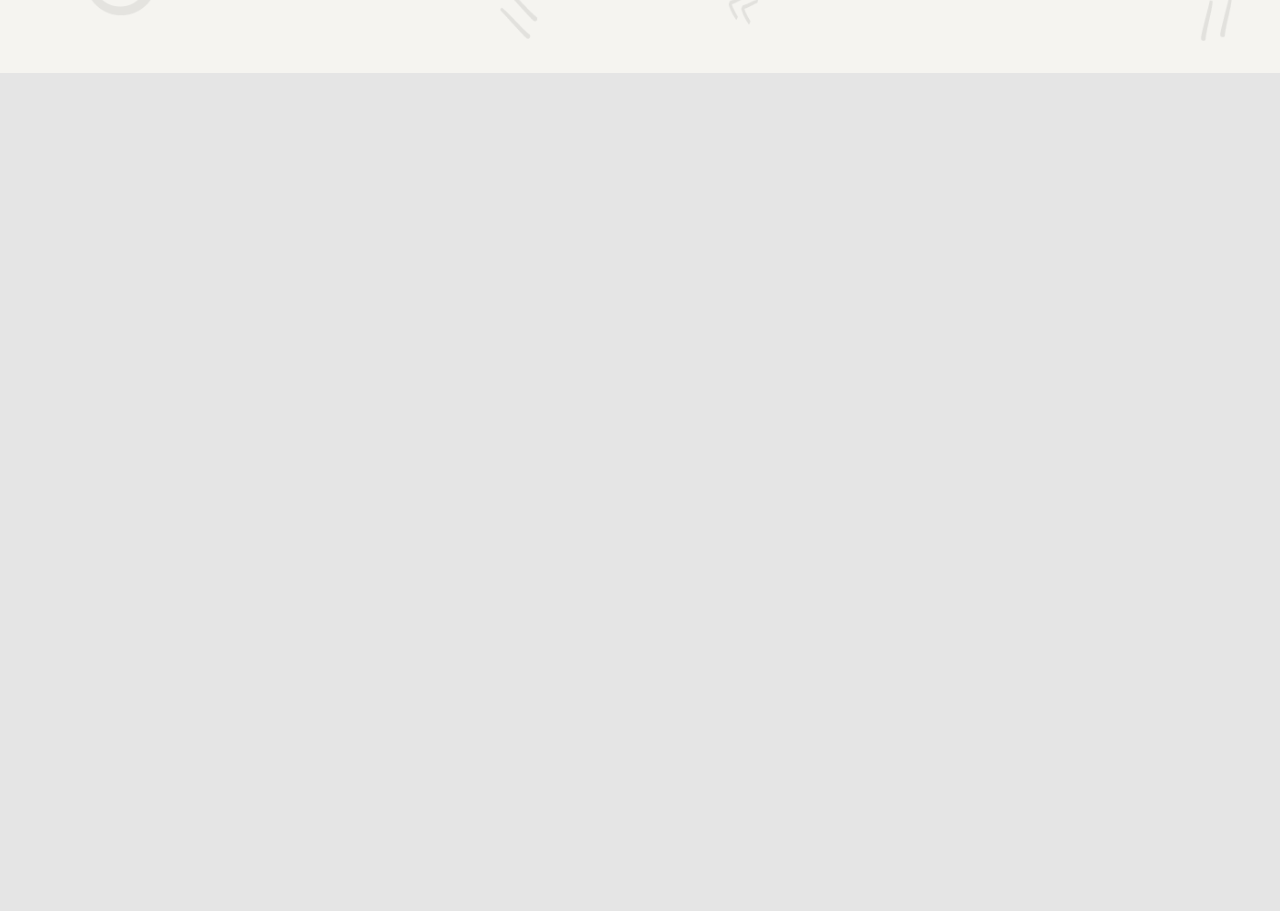
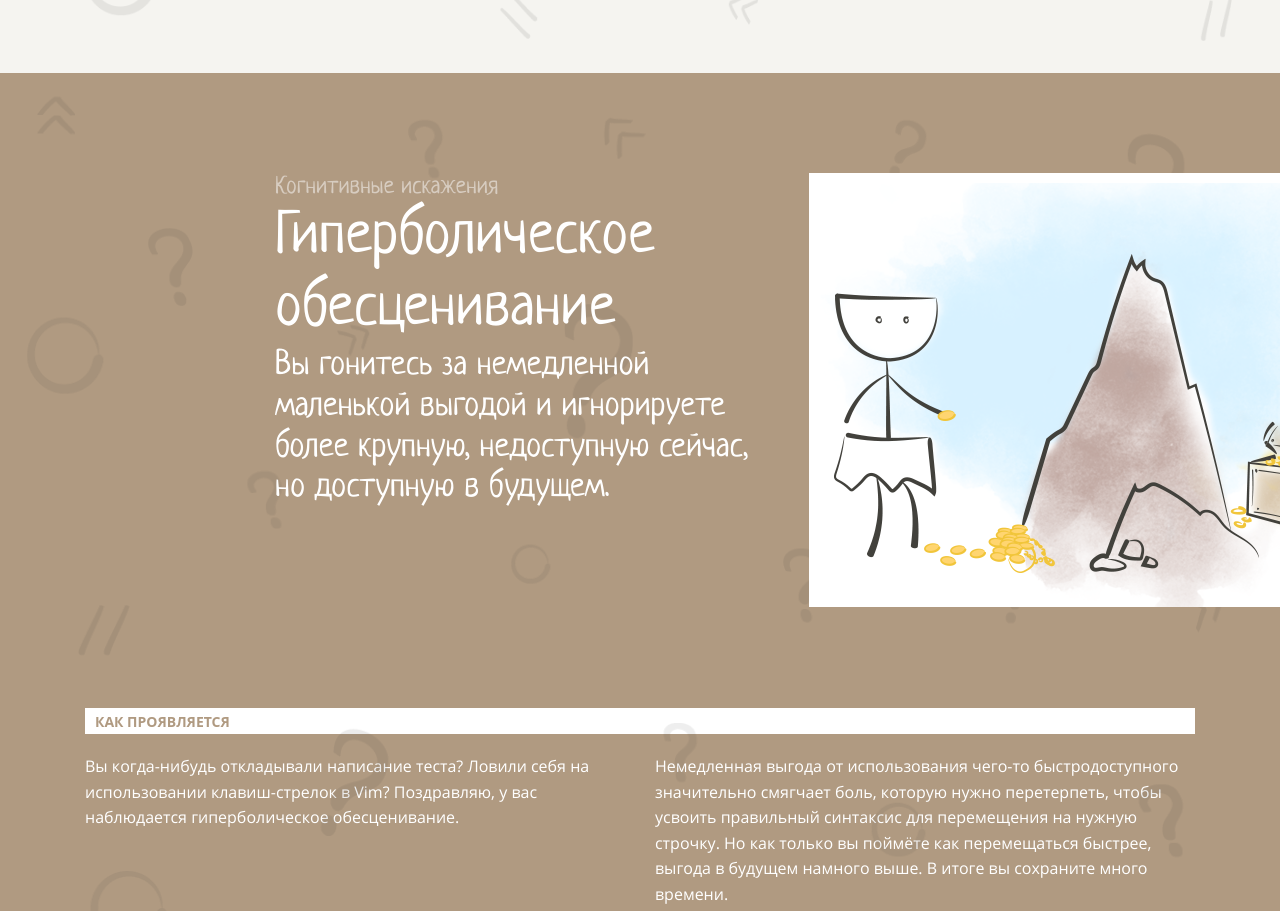
Before and after one commit to irisla/layout-designer-project-lvl1, a website: page src/index.html in a window 1280 px wide. Shown: the part 5318-6229 px from the top of the page. Before the commit the page ends 5591 px from the top, so only its background shows below. Drawn offline with Linux system fonts and the light colour scheme.

Commit message:
completed task № 9
Выполнил задание № 9.
 Changes to be committed:
	modified:   src/index.html
	modified:   src/styles/style.css

```diff
--- a/src/index.html
+++ b/src/index.html
@@ -169,7 +169,7 @@
 
 
   <section id="distortion-of-novelty" class="bg-before">
-    <img src="styles/images/1.png" alt="Два человечка смотрят в монитор компьютера">
+    <img src="styles/images/3.png" alt="Человечек изобретает лампочку">
     <div class="paragraph">
       <p class="top-paragraph-first">Когнитивные искажения</p>
       <h2>Искажение новизны</h2>
@@ -194,10 +194,32 @@
       </div>
     </div>
   </section>
+
+  <section id="hyperbolic-depreciation" class="bg-before">
+    <div class="premature-paragraph">
+      <p class="top-first">Когнитивные искажения</p>
+      <h2>Гиперболическое обесценивание</h2>
+      <p class="top-second">Вы гонитесь за немедленной<br> маленькой выгодой и игнорируете<br> более крупную,
+        недоступную сейчас,<br> но доступную в будущем.</p>
+    </div>
+    <img src="styles/images/4.png" alt="Человечек нашел клад с золотыми монетами">
+    <div class="container">
+      <div class="premature-title">
+        <h5>Как проявляется</h5>
+      </div>
+      <div class="lower-left">
+        <p>Вы когда-нибудь откладывали написание теста? Ловили себя на<br> использовании клавиш-стрелок в Vim? Поздравляю, у
+          вас<br> наблюдается гиперболическое обесценивание.</p>
+      </div>
+      <div class="lower-right">
+        <p>Немедленная выгода от использования чего-то быстродоступного<br> значительно смягчает боль, которую нужно
+          перетерпеть, чтобы<br> усвоить правильный синтаксис для перемещения на нужную<br> строчку. Но как только вы поймёте
+          как перемещаться быстрее,<br> выгода в будущем намного выше. В итоге вы сохраните много<br> времени.</p>
+      </div>
+    </div>
+
+  </section>
   <!--
-    <section>
-      <div class="container"></div>
-    </section>
     <section>
       <div class="container"></div>
     </section> -->
--- a/src/styles/style.css
+++ b/src/styles/style.css
@@ -429,6 +429,11 @@ header img {
   padding-left: 10px;
 }
 
+#premature-optimization .lower-left,
+#premature-optimization .lower-right {
+  color: #fff;
+}
+
 /* ####################################################### */
 
 /* Секция "Искажение новизны" */
@@ -456,4 +461,75 @@ header img {
 
 /* ####################################################### */
 
-/* Секция "Искажение новизны" */
+/* Секция "Гиперболическое обесценивание" */
+
+#hyperbolic-depreciation {
+  background: #B09A81;
+  min-height: 855px;
+  position: relative;
+}
+
+#hyperbolic-depreciation .premature-paragraph {
+  position: absolute;
+  left: 275px;
+  width: 502px;
+  height: 296px;
+  margin-top: 100px;
+}
+
+/* .top-first {
+  color: #D7CCC0;
+  font-family: Neucha;
+  font-style: normal;
+  font-weight: normal;
+  font-size: 24px;
+  line-height: 29px;
+}
+
+.premature-paragraph h2 {
+  color: #fff;
+}
+
+.top-second {
+  color: #fff;
+  font-family: Neucha;
+  font-style: normal;
+  font-weight: normal;
+  font-size: 34px;
+  line-height: 120%;
+} */
+
+#hyperbolic-depreciation img {
+  width: 578px;
+  height: 434px;
+  position: absolute;
+  left: 809px;
+  margin-top: 100px;
+}
+
+#hyperbolic-depreciation .container {
+  column-count: 2;
+  column-gap: 30px;
+  padding-top: 535px;
+}
+
+#hyperbolic-depreciation .lower-left,
+#hyperbolic-depreciation .lower-right {
+  color: #fff;
+}
+
+/* .premature-title {
+  height: 26px;
+  background: #fff;
+  column-span: all;
+  display: flex;
+  align-items: center;
+  margin-bottom: 20px;
+  margin-top: 100px;
+}
+
+.premature-title h5 {
+  text-transform: uppercase;
+  color: #b09a81;
+  padding-left: 10px;
+} */
```
